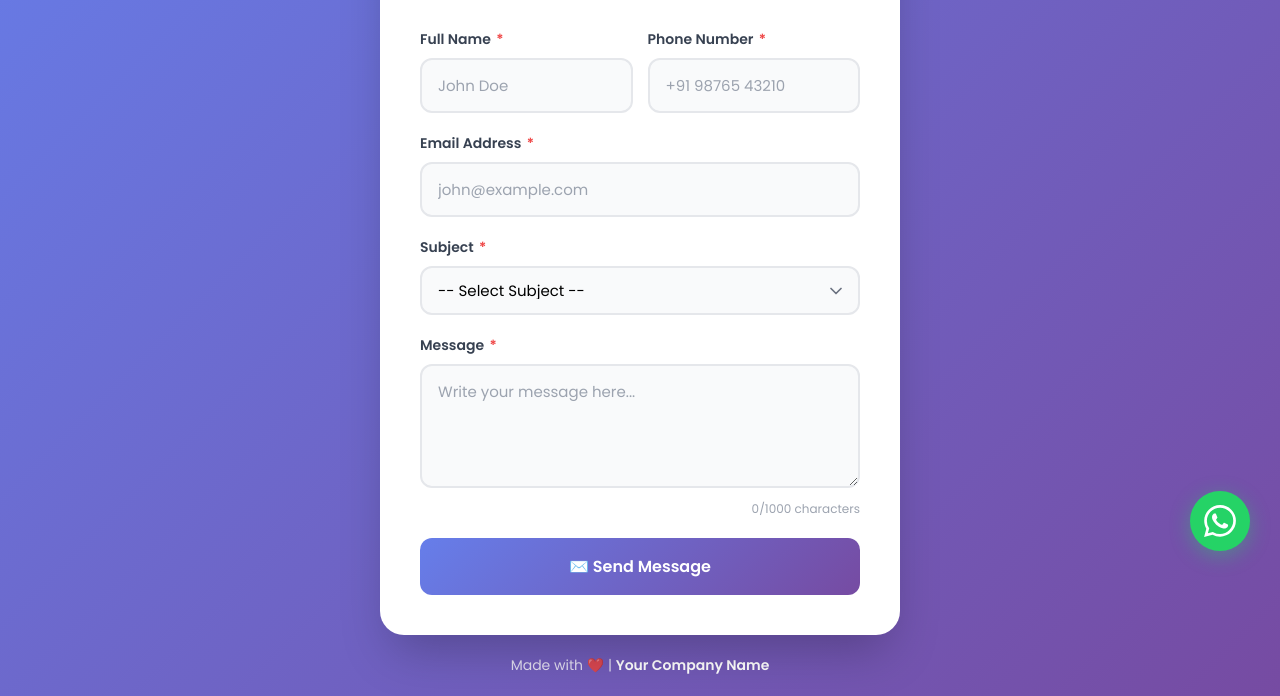
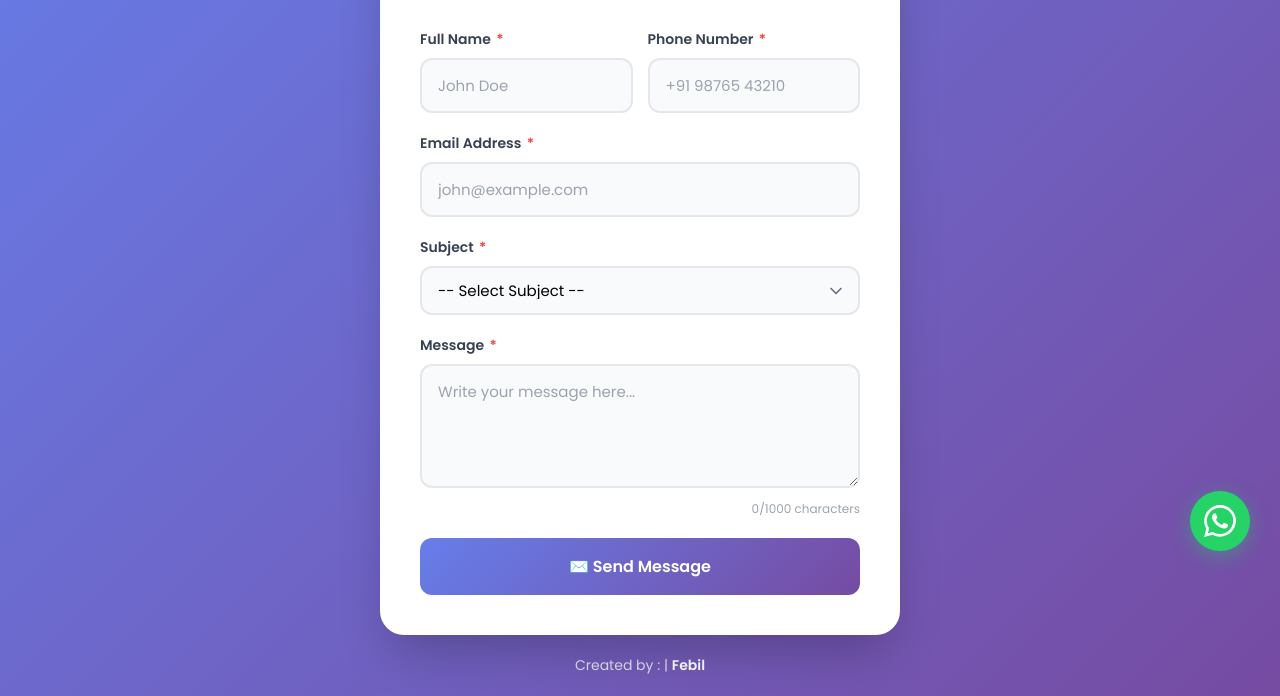
Before and after one commit to febilcp/test-app-for-asset, a plain HTML site: page index.html in a window 1280 px wide. Shown: the part 219-915 px from the top of the page. Drawn offline with Linux system fonts and the light colour scheme.

Commit message:
Update index.html

```diff
--- a/index.html
+++ b/index.html
@@ -392,7 +392,7 @@
         </div>
 
         <div class="footer">
-            Made with ❤️ | <a href="#">Your Company Name</a>
+            Created by :  | <a href="#">Febil</a>
         </div>
     </div>
 
```
